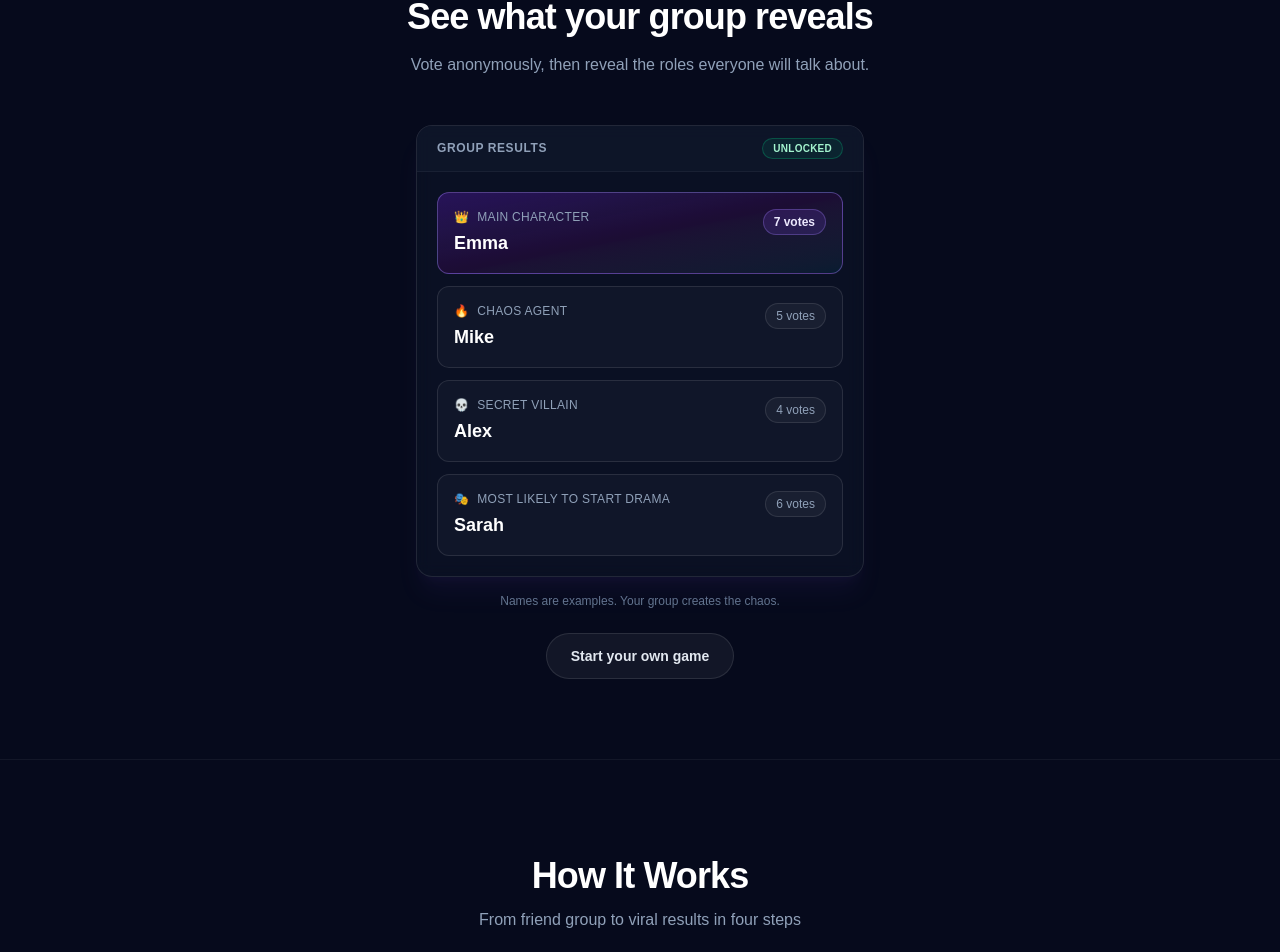
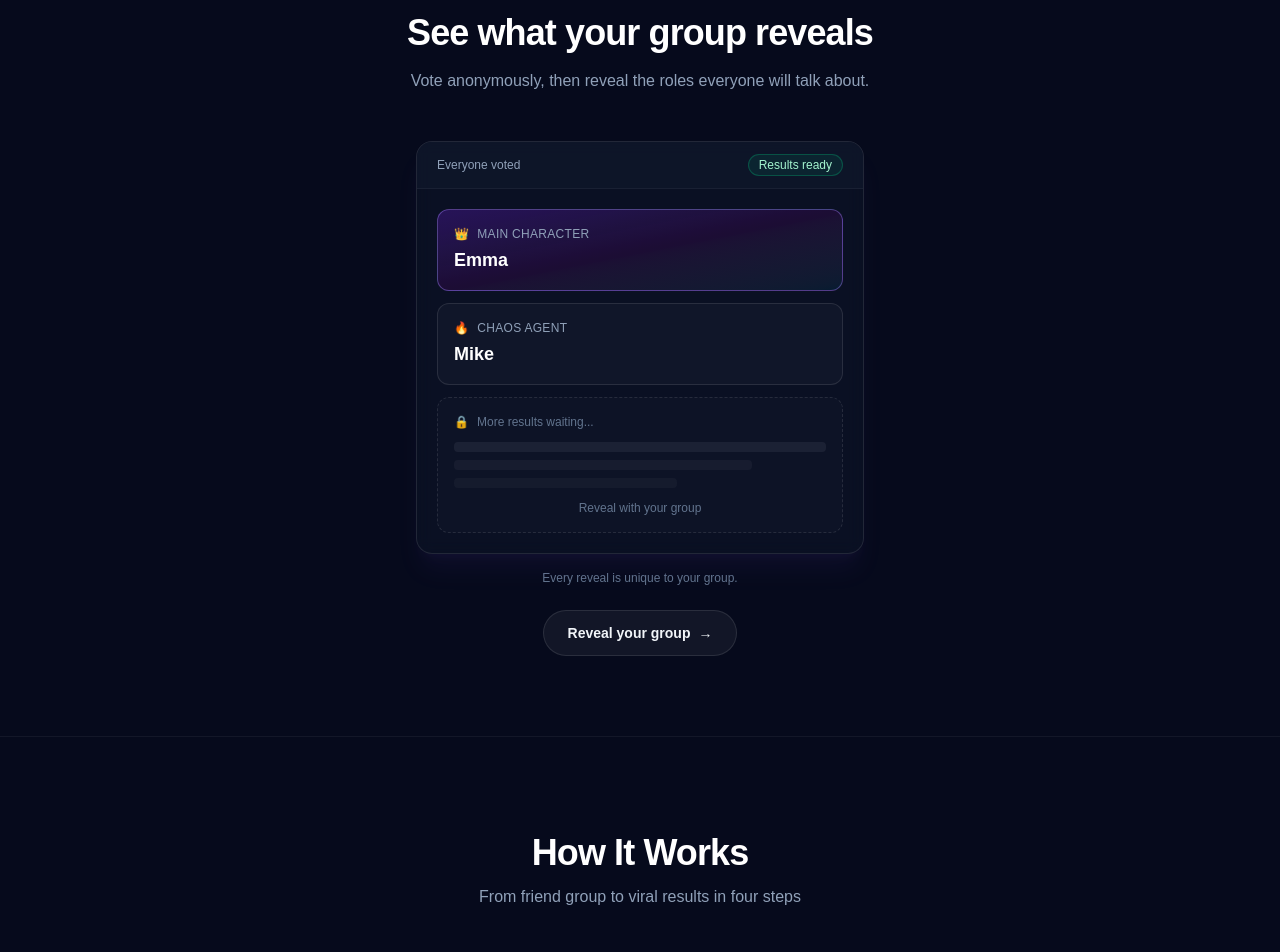
Before and after one commit to BreitlingVibe/friendrank, a Next.js app: page / in a window 1280 px wide. Shown: the part 5387-6339 px from the top of the page. Built offline with nearby package versions, Linux system fonts and the light colour scheme; no server answers.

Commit message:
Polish homepage reveal preview

```diff
--- a/components/homepage/homepage-reveal-preview-section.tsx
+++ b/components/homepage/homepage-reveal-preview-section.tsx
@@ -2,33 +2,17 @@
 
 import { trackCtaClicked } from "@/lib/analytics";
 
-const EXAMPLE_RESULTS = [
+const REVEALED_RESULTS = [
   {
     emoji: "👑",
     role: "Main Character",
     name: "Emma",
-    votes: 7,
     featured: true,
   },
   {
     emoji: "🔥",
     role: "Chaos Agent",
     name: "Mike",
-    votes: 5,
-    featured: false,
-  },
-  {
-    emoji: "💀",
-    role: "Secret Villain",
-    name: "Alex",
-    votes: 4,
-    featured: false,
-  },
-  {
-    emoji: "🎭",
-    role: "Most Likely To Start Drama",
-    name: "Sarah",
-    votes: 6,
     featured: false,
   },
 ] as const;
@@ -45,7 +29,7 @@ export function HomepageRevealPreviewSection() {
     <section
       id="reveal-preview"
       aria-labelledby="reveal-preview-heading"
-      className="border-t border-white/5 bg-white/[0.02] py-16 sm:py-20"
+      className="border-t border-white/5 bg-white/[0.02] pt-20 pb-16 sm:pt-24 sm:pb-20"
     >
       <div className="mx-auto max-w-6xl px-6">
         <div className="mb-10 text-center sm:mb-12">
@@ -64,17 +48,17 @@ export function HomepageRevealPreviewSection() {
           <div className="overflow-hidden rounded-2xl border border-white/10 bg-slate-900/50 shadow-xl shadow-violet-500/5 backdrop-blur-sm">
             <div className="border-b border-white/5 bg-slate-900/80 px-4 py-3 sm:px-5">
               <div className="flex items-center justify-between gap-3">
-                <p className="text-xs font-semibold uppercase tracking-wider text-slate-400">
-                  Group results
+                <p className="text-xs font-medium text-slate-400">
+                  Everyone voted
                 </p>
-                <span className="rounded-full border border-emerald-500/30 bg-emerald-500/10 px-2.5 py-0.5 text-[10px] font-semibold uppercase tracking-wide text-emerald-200">
-                  Unlocked
+                <span className="rounded-full border border-emerald-500/30 bg-emerald-500/10 px-2.5 py-0.5 text-xs font-medium text-emerald-200">
+                  Results ready
                 </span>
               </div>
             </div>
 
             <ul className="space-y-3 p-4 sm:p-5">
-              {EXAMPLE_RESULTS.map((result) => (
+              {REVEALED_RESULTS.map((result) => (
                 <li key={result.role}>
                   <article
                     className={
@@ -83,8 +67,6 @@ export function HomepageRevealPreviewSection() {
                         : "rounded-xl border border-white/10 bg-white/[0.03] p-4"
                     }
                   >
-                    <div className="flex items-start justify-between gap-3">
-                      <div className="min-w-0">
                     <p className="flex items-center gap-2 text-xs font-medium uppercase tracking-wide text-slate-400">
                       <span aria-hidden="true">{result.emoji}</span>
                       <span>{result.role}</span>
@@ -92,25 +74,34 @@ export function HomepageRevealPreviewSection() {
                     <p className="mt-1 truncate text-lg font-semibold text-white">
                       {result.name}
                     </p>
-                      </div>
-                      <span
-                        className={
-                          result.featured
-                            ? "shrink-0 rounded-full border border-violet-400/30 bg-violet-500/15 px-2.5 py-1 text-xs font-semibold text-violet-100"
-                            : "shrink-0 rounded-full border border-white/10 bg-white/[0.04] px-2.5 py-1 text-xs font-medium text-slate-400"
-                        }
-                      >
-                        {result.votes} votes
-                      </span>
-                    </div>
                   </article>
                 </li>
               ))}
+
+              <li>
+                <article
+                  aria-hidden="true"
+                  className="rounded-xl border border-dashed border-white/10 bg-white/[0.02] p-4"
+                >
+                  <p className="flex items-center gap-2 text-xs font-medium text-slate-500">
+                    <span>🔒</span>
+                    <span>More results waiting...</span>
+                  </p>
+                  <div className="mt-3 space-y-2">
+                    <div className="h-2.5 rounded bg-white/[0.06]" />
+                    <div className="h-2.5 w-4/5 rounded bg-white/[0.04]" />
+                    <div className="h-2.5 w-3/5 rounded bg-white/[0.03]" />
+                  </div>
+                  <p className="mt-3 text-center text-xs text-slate-500">
+                    Reveal with your group
+                  </p>
+                </article>
+              </li>
             </ul>
           </div>
 
           <p className="mt-4 text-center text-xs text-slate-500">
-            Names are examples. Your group creates the chaos.
+            Every reveal is unique to your group.
           </p>
 
           <div className="mt-6 flex justify-center">
@@ -120,9 +111,10 @@ export function HomepageRevealPreviewSection() {
                 trackCtaClicked({ location: "bottom_start" });
                 scrollToCreateGame();
               }}
-              className="rounded-full border border-white/10 bg-white/5 px-6 py-3 text-sm font-semibold text-slate-200 transition duration-200 hover:border-violet-400/45 hover:bg-violet-500/15 hover:text-white"
+              className="inline-flex items-center justify-center gap-2 rounded-full border border-white/10 bg-white/5 px-6 py-3 text-sm font-semibold text-slate-100 transition hover:border-violet-400/45 hover:bg-violet-500/15 hover:text-white"
             >
-              Start your own game
+              Reveal your group
+              <span aria-hidden="true">→</span>
             </button>
           </div>
         </div>
```
Lines whose indentation alone changed are shown as unchanged.
